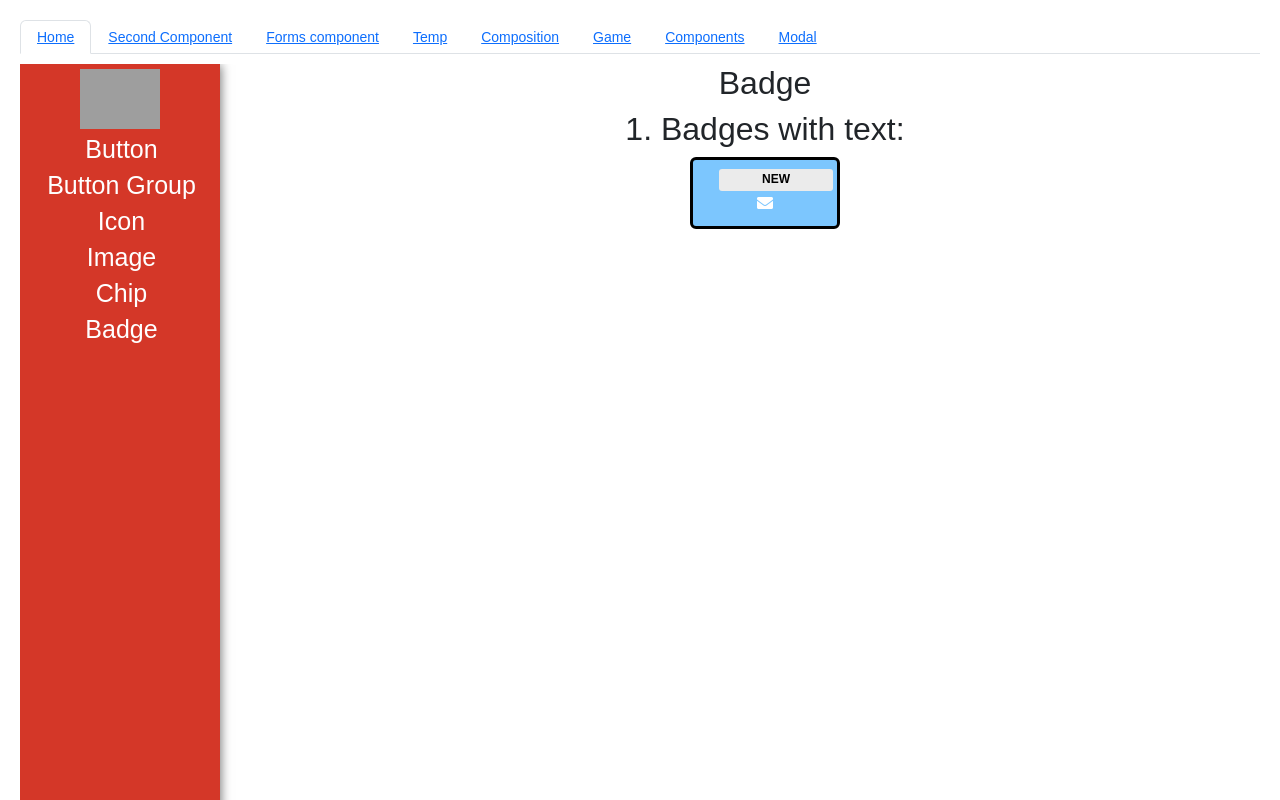
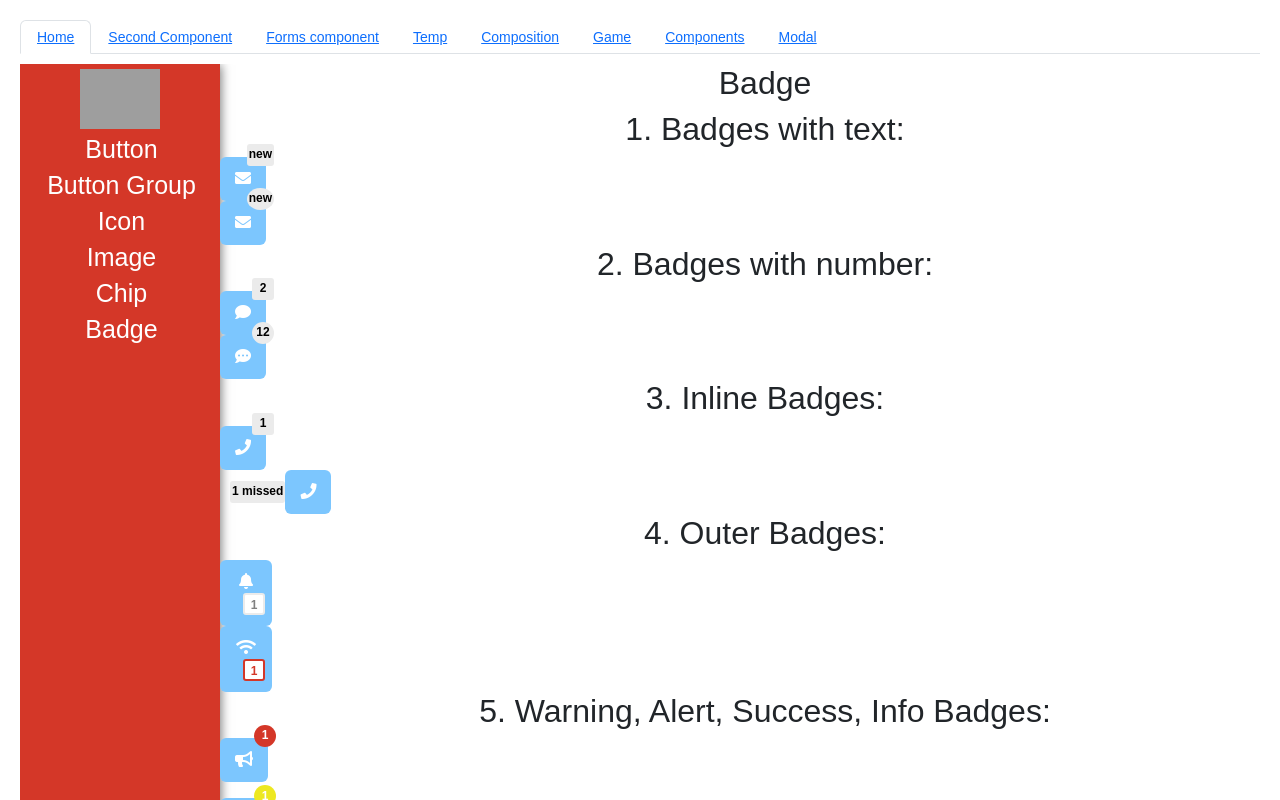
Before and after one commit to N1ph1l1m/React_practic, a React (Create React App) app in the folder React/my-app/: page /devComponents in a window 1280 px wide. Both pictures are taken after a click on the button "Badge". Shown: the top 800 px of the page. Built offline with nearby package versions, Linux system fonts and the light colour scheme; grey boxes are pictures that could not be loaded.

Commit message:
Fix component Badge part 2

```diff
--- a/React/my-app/src/components/webDevComponents/components/badge/SandBoxBadge.jsx
+++ b/React/my-app/src/components/webDevComponents/components/badge/SandBoxBadge.jsx
@@ -4,42 +4,67 @@ import Badge from './badge';
 import Button from '../button/button';
 import Icon from '../icon/icon';
 
+import styled from "styled-components";
+
+const BadgeWrap =styled.div`
+display: block;
+position: relative;
+/* border:2px solid green; */
+width: max-content;
+height: max-content;`
+
 const Sandbox = () => (
   <Fragment>
 
     <h2><span>1. Badges with text:</span></h2>
+
+    <BadgeWrap>
+    <Badge value="new"  className='positBadge'/>
     <Button>
-      <Badge  value="new" />
       <Icon name="envelope" />
+    </Button>
+    </BadgeWrap>
+
+    <BadgeWrap>
+    <Badge circle value="new" />
+    <Button>
+      <Icon name="envelope" />
+    </Button>
+    </BadgeWrap>
 
 
+    <h2><span>2. Badges with number:</span></h2>
+    <BadgeWrap>
+    <Badge value={2} />
+    <Button>
+      <Icon name="comment" />
+    </Button>
+    </BadgeWrap>
 
+
+   <BadgeWrap>
+    <Badge circle value={12} />
+     <Button>
+      <Icon name="comment-dots" />
     </Button>
+   </BadgeWrap>
 
-    {/* <Button>
-      <Icon name="envelope" />
-      <Badge circle value="new" />
-    </Button>
-
-     <h2><span>2. Badges with number:</span></h2>
-    <Button style={{ marginRight: '20px' }}>
-      <Icon name="comment" />
-      <Badge value={2} />
-    </Button>
-    <Button>
-      <Icon name="comment-dots" />
-      <Badge circle value={12} />
-    </Button>
 
     <h2><span>3. Inline Badges:</span></h2>
-    <Button style={{ marginRight: '20px' }}>
+    <BadgeWrap>
+        <Badge value={1} />
+        <Button>
       <Icon name="phone" />
-      <Badge inline value={1} />
     </Button>
+    </BadgeWrap>
+
+    <BadgeWrap>
+      <Badge inline value="1 missed" />
     <Button>
       <Icon name="phone" />
-      <Badge inline value="1 missed" />
     </Button>
+    </BadgeWrap>
+
 
     <h2><span>4. Outer Badges:</span></h2>
     <Button style={{ marginRight: '20px' }}>
@@ -52,39 +77,37 @@ const Sandbox = () => (
     </Button>
 
     <h2><span>5. Warning, Alert, Success, Info Badges:</span></h2>
-    <Button style={{ marginRight: '20px', marginBottom: '20px' }}>
-      <Icon name="bullhorn" />
-      <Badge circle warning value={1} />
+
+  <BadgeWrap>
+    <Badge circle warning value={1} />
+    <Button>
+        <Icon name="bullhorn" />
     </Button>
-    <Button style={{ marginRight: '20px' }}>
-      <Icon name="inbox" />
-      <Badge circle alert value={1} />
+  </BadgeWrap>
+  <br />
+
+  <BadgeWrap>
+    <Badge circle alert value={1} />
+    <Button>
+    <Icon name="inbox" />
     </Button>
-    <Button style={{ marginRight: '20px' }}>
-      <Icon name="paper-plane" />
-      <Badge circle success value={1} />
+  </BadgeWrap>
+  <br />
+  <BadgeWrap>
+  <Badge circle success value={1} />
+    <Button>
+    <Icon name="paper-plane" />
     </Button>
+  </BadgeWrap>
+  <br />
+
+
+  <BadgeWrap>
+  <Badge circle info value={1} />
     <Button>
-      <Icon name="rss" />
-      <Badge circle info value={1} />
+    <Icon name="rss" />
     </Button>
-    <br />
-    <Button style={{ marginRight: '20px' }}>
-      <Icon name="bullhorn" />
-      <Badge warning value={1} />
-    </Button>
-    <Button style={{ marginRight: '20px' }}>
-      <Icon name="inbox" />
-      <Badge alert value={1} />
-    </Button>
-    <Button style={{ marginRight: '20px' }}>
-      <Icon name="paper-plane" />
-      <Badge success value={1} />
-    </Button>
-    <Button style={{ marginRight: '20px' }}>
-      <Icon name="rss" />
-      <Badge info value={1} />
-    </Button> */}
+  </BadgeWrap>
 
   </Fragment>
 );
--- a/React/my-app/src/components/webDevComponents/components/badge/badge.css
+++ b/React/my-app/src/components/webDevComponents/components/badge/badge.css
@@ -1,13 +1,10 @@
 .badge {
-    position: absolute;
-    top: -11px;
-    right: -11px;
   background-color: #EBEBEB;
   padding: 2px;
   display: block;
-    z-index: 9999;
   width: 22px;
   height: 22px;
+  overflow: visible;
   box-sizing: border-box;
   font-size: 12px;
   line-height: 16px;
@@ -15,6 +12,14 @@
   color: #000;
   font-weight: 600;
   text-align: center;
+  position: absolute;
+  top: -13px;
+  right: -8px;
+  z-index: 9999;
+}
+.positBadge{
+
+  width:;
 }
 
 .inline {
--- a/React/my-app/src/components/webDevComponents/components/button/button.css
+++ b/React/my-app/src/components/webDevComponents/components/button/button.css
@@ -1,17 +1,15 @@
 .btn {
+  position: relative;
   padding: 10px 15px;
   background-color: #7CC6fE;
-    border: 3px solid black;
+  border: none;
   color: #FFF;
   font-weight: 600;
   cursor: pointer;
   text-transform: uppercase;
   display: inline-block;
   text-decoration: none;
-    margin-bottom: 13px;
-    width: 150px;
-    margin:0px auto;
-
+  width: max-content;
 }
 
 .btn:hover {
```
Lines whose indentation alone changed are shown as unchanged.
